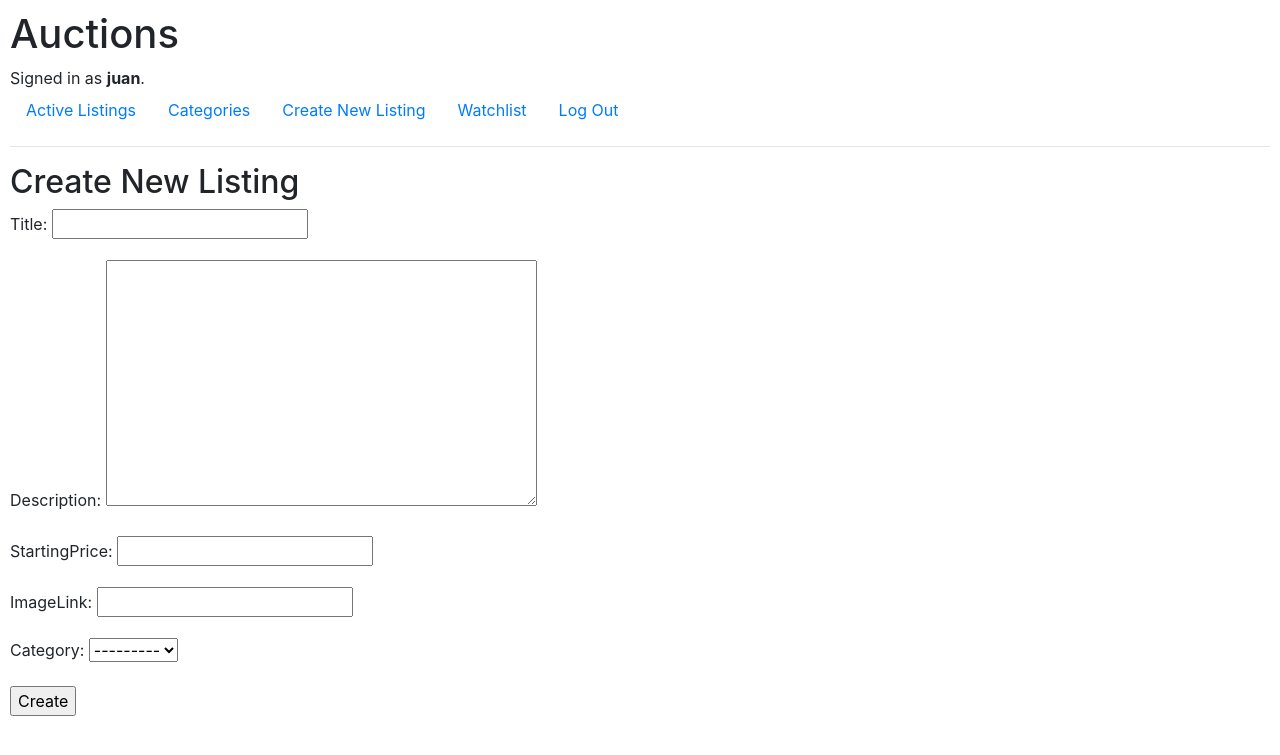
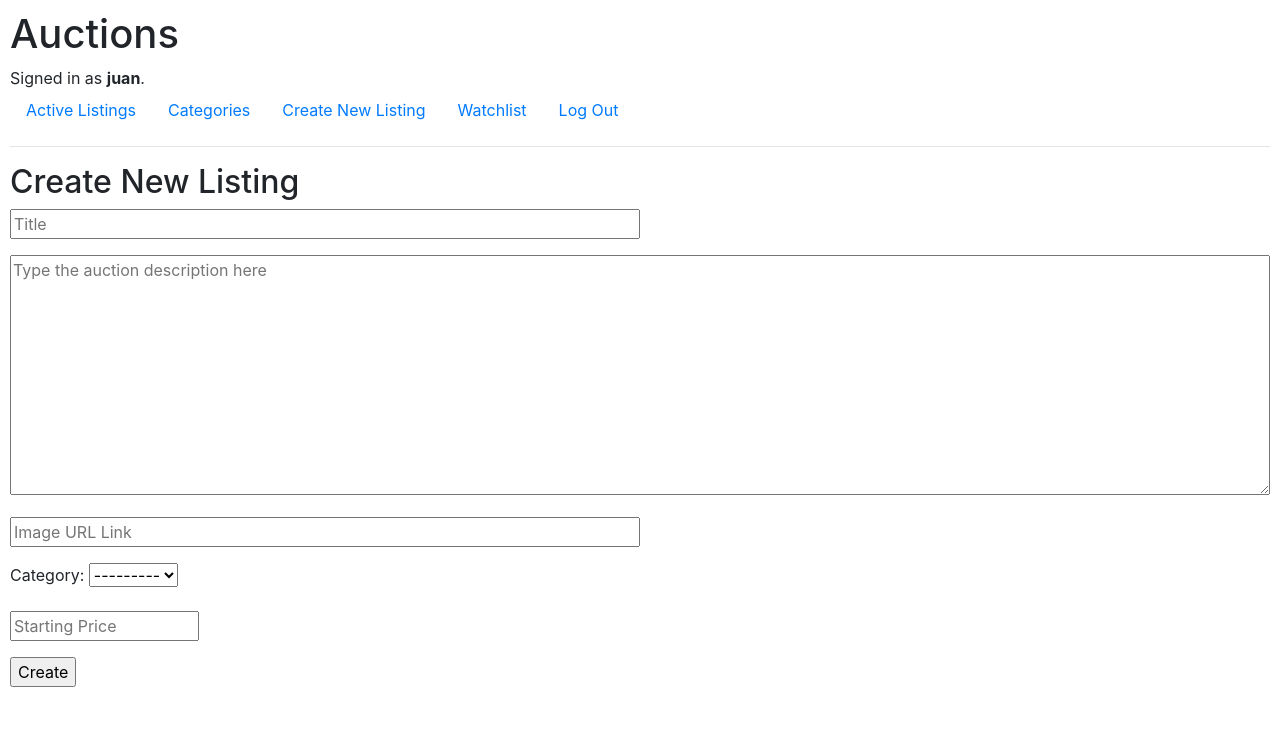
Before and after one commit to eldocbrown/cs50w-project2-commerce, a Django app: page /create in a window 1280 px wide. Shown: the top 755 px of the page. Run offline with Django 3.2, Linux system fonts and the light colour scheme; a user stored in the database is signed in; data comes from the database, SQL or seed files in the repository; both versions use the stored data as it was after the commit; some libraries are stand-ins or nearby versions.

Commit message:
Styled create listing page

```diff
--- a/auctions/forms.py
+++ b/auctions/forms.py
@@ -1,10 +1,23 @@
 from django.forms import ModelForm, HiddenInput
 from .models import Listing, Bid, Comment
+from django.forms.widgets import TextInput, Textarea, NumberInput, URLInput
 
 class ListingForm(ModelForm):
     class Meta:
         model = Listing
-        fields = ['title', 'description', 'startingPrice', 'imageLink', 'category']
+        fields = ['title', 'description', 'imageLink', 'category', 'startingPrice']
+        labels = {"title": "", "description": "", "imageLink": "", "startingPrice": ""}
+        widgets = {
+            'title': TextInput(attrs={  'placeholder': 'Title',
+                                        'id': 'listingFormTitle'}),
+            'description': Textarea(attrs={ 'placeholder': 'Type the auction description here',
+                                            'id': 'listingFormDescription'}),
+            'imageLink': URLInput(attrs={   'placeholder': 'Image URL Link',
+                                            'id': 'listingFormImageLink'}),
+            'startingPrice': NumberInput(attrs={'placeholder': 'Starting Price',
+                                                'id': 'listingFormStartingPrice'}),
+        }
+
 
 class BidForm(ModelForm):
     class Meta:
--- a/auctions/static/auctions/styles.css
+++ b/auctions/static/auctions/styles.css
@@ -99,3 +99,20 @@ body {
 .category {
   margin-bottom: 10px;
 }
+
+#listingFormDescription {
+    height: 30vh;
+    width: 100%;
+}
+
+#listingFormTitle {
+  width: 50%;
+}
+
+#listingFormImageLink {
+  width: 50%;
+}
+
+#listingFormStartingPrice {
+  width: 15%;
+}
```
Also changed, not shown: db.sqlite3.
